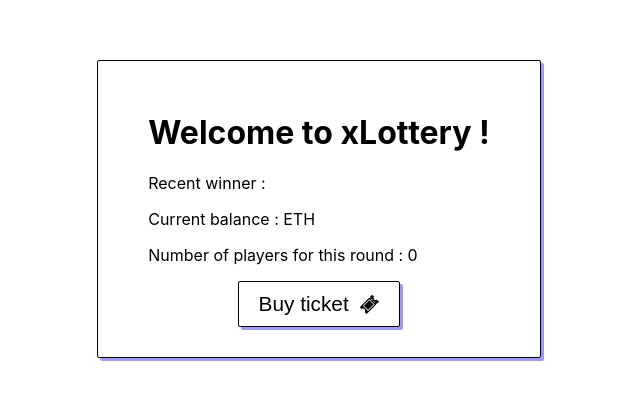
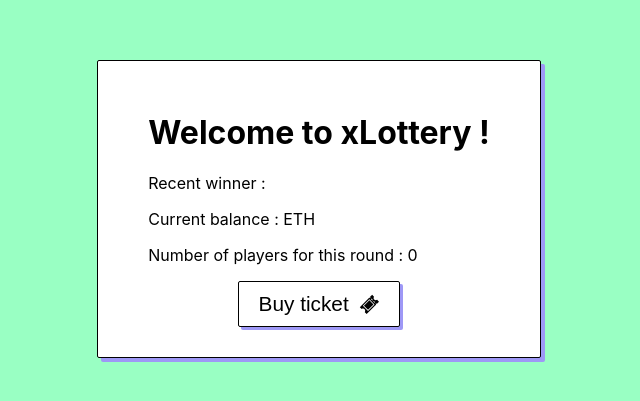
Before and after one commit to alexboisseau/x-lottery-app, a React (Vite) app: page / in a window 1280 px wide. Shown: the part 191-592 px from the top of the page, without its empty margins (321-961 px from the left). Built offline with nearby package versions, Linux system fonts and the light colour scheme.

Commit message:
style: add background colors to the components

```diff
--- a/src/App.scss
+++ b/src/App.scss
@@ -3,8 +3,11 @@
   flex-direction: column;
   justify-content: center;
   align-items: center;
+
   min-width: 100vw;
   min-height: 100vh;
+
+  background-color: #99ffc3;
 
   .custom-toast {
     background-color: #fff;
--- a/src/components/LotteryCard.scss
+++ b/src/components/LotteryCard.scss
@@ -1,7 +1,8 @@
 .lottery-card {
+  background-color: #fff;
   border: 1px #000 solid;
   border-radius: 2px;
-  box-shadow: #9e98f6 3px 3px 0px;
+  box-shadow: #9e98f6 4px 4px 0px;
 
   padding: 30px 50px;
 
```
